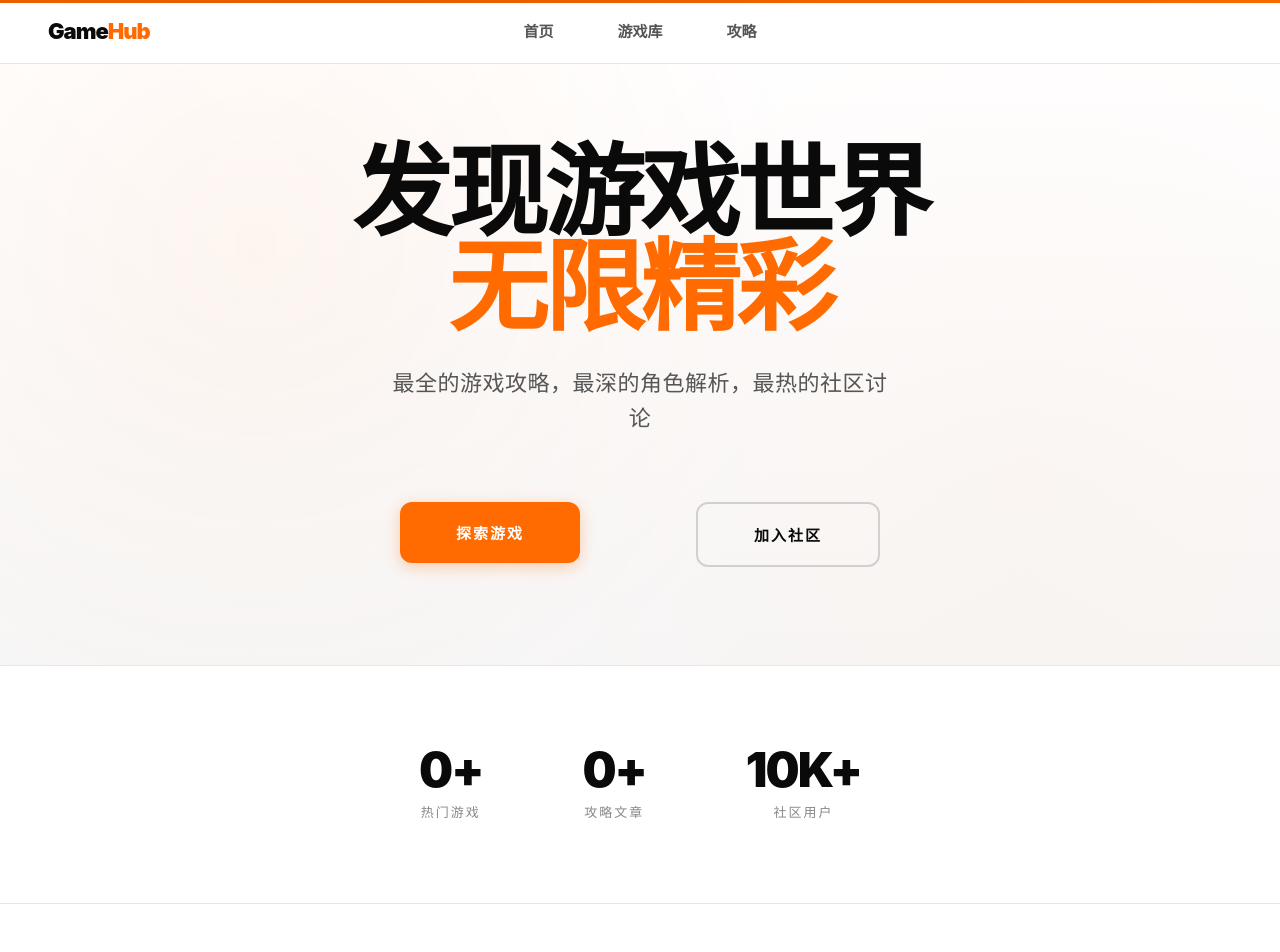
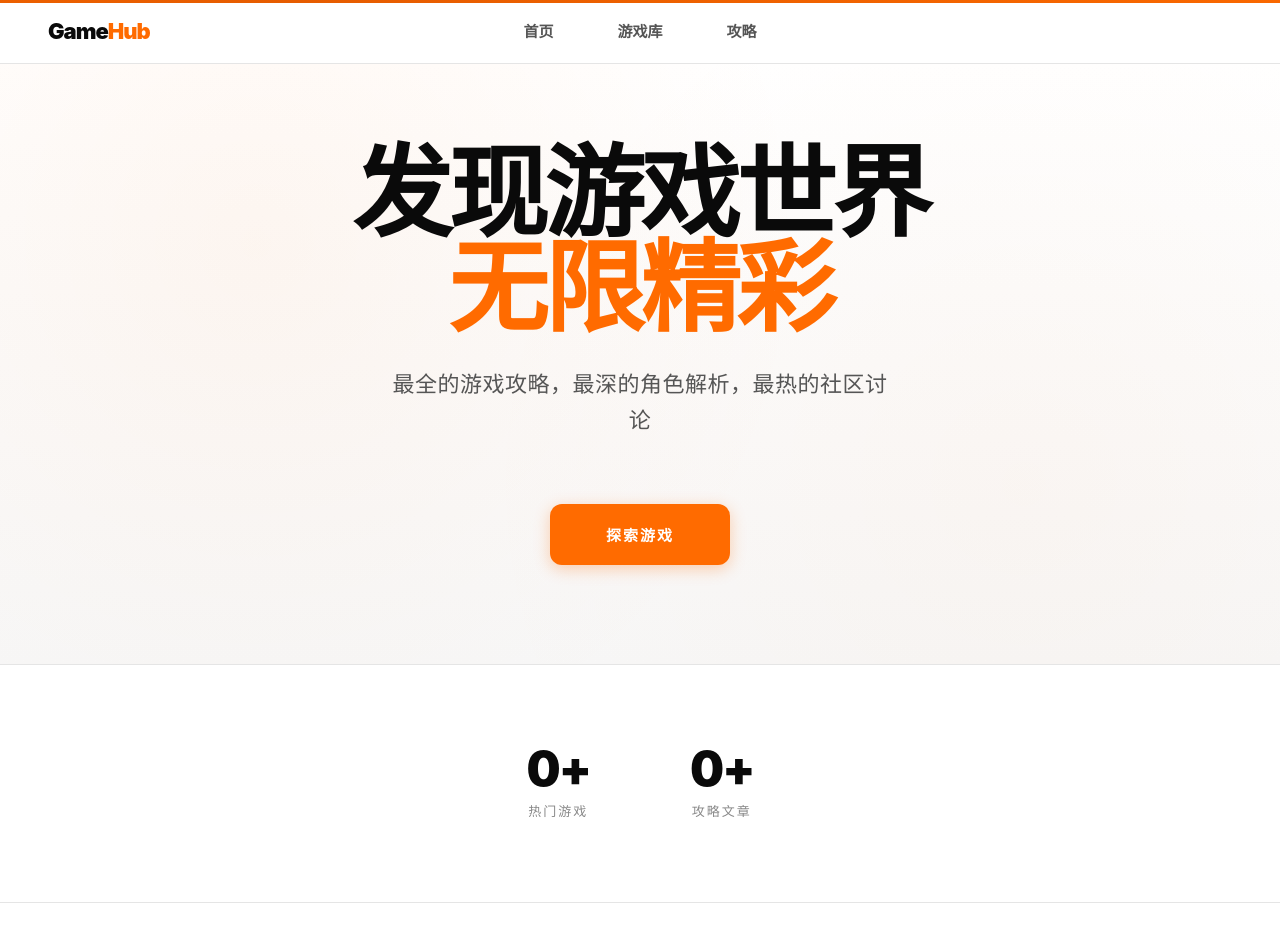
Before and after one commit to Ethan985211/game-guide-platform, a Vue app in the folder frontend/: page / in a window 1280 px wide. Shown: the top 952 px of the page. Built offline with nearby package versions, Linux system fonts and the light colour scheme; no server answers.

Commit message:
移除Hero'加入社区'按钮和假'10K+社区用户'统计

```diff
--- a/frontend/src/pages/Home.vue
+++ b/frontend/src/pages/Home.vue
@@ -10,7 +10,6 @@
         <p>最全的游戏攻略，最深的角色解析，最热的社区讨论</p>
         <div class="hero-buttons">
           <router-link to="/games"><button class="btn-explore">探索游戏</button></router-link>
-          <router-link v-if="!isLoggedIn" to="/register"><button class="btn-join">加入社区</button></router-link>
         </div>
       </div>
     </section>
@@ -24,10 +23,6 @@
       <div class="stat-item">
         <div class="stat-number">{{ articles.length }}+</div>
         <div class="stat-label">攻略文章</div>
-      </div>
-      <div class="stat-item">
-        <div class="stat-number">10K+</div>
-        <div class="stat-label">社区用户</div>
       </div>
     </section>
 
@@ -94,7 +89,6 @@ import GlassWipe from '../components/GlassWipe.vue'
 const router = useRouter()
 const games = ref([])
 const articles = ref([])
-const isLoggedIn = ref(!!localStorage.getItem('token'))
 const heroMouseX = ref(-1000)
 const heroMouseY = ref(-1000)
 const globalMouseX = ref(0)
```
